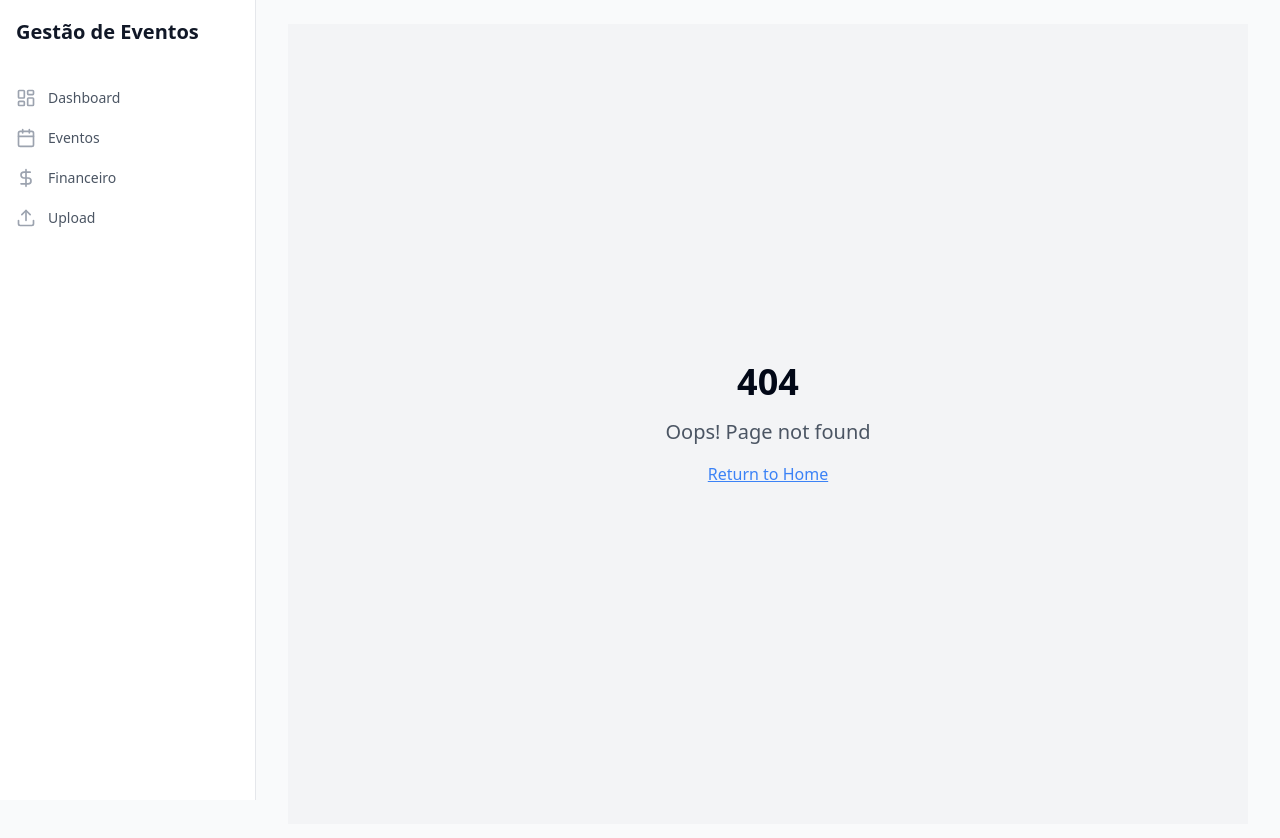
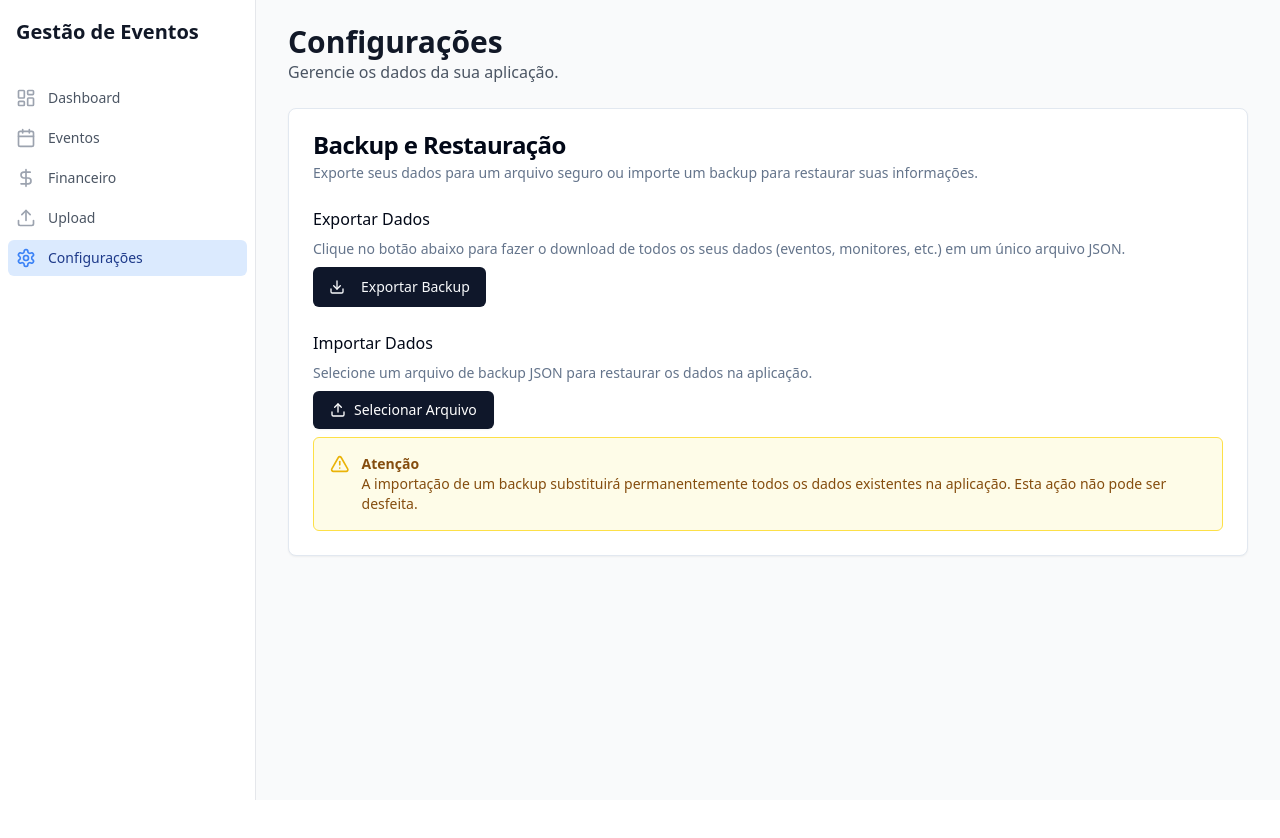
Before and after one commit to marcoshs88/projetos, a React (Vite) app: page /configuracoes in a window 1280 px wide. Before the commit this address had no page. Shown: the top 838 px of the page. After the commit the page ends 800 px from the top, so only its background shows below. Built offline with nearby package versions, Linux system fonts and the light colour scheme.

Commit message:
[lasy] Adicionada funcionalidade de backup e restauração - escreveu 3 arquivo(s)

```diff
--- a/src/App.tsx
+++ b/src/App.tsx
@@ -8,6 +8,7 @@ import Dashboard from "./pages/Dashboard";
 import Events from "./pages/Events";
 import Upload from "./pages/Upload";
 import Finance from "./pages/Finance";
+import Settings from "./pages/Settings";
 import NotFound from "./pages/NotFound";
 
 const queryClient = new QueryClient();
@@ -24,6 +25,7 @@ const App = () => (
             <Route path="/eventos" element={<Events />} />
             <Route path="/upload" element={<Upload />} />
             <Route path="/financeiro" element={<Finance />} />
+            <Route path="/configuracoes" element={<Settings />} />
             <Route path="*" element={<NotFound />} />
           </Routes>
         </Layout>
--- a/src/components/layout/Layout.tsx
+++ b/src/components/layout/Layout.tsx
@@ -7,7 +7,8 @@ import {
   Upload,
   DollarSign,
   Menu,
-  X
+  X,
+  Settings
 } from 'lucide-react';
 import { Button } from '@/components/ui/button';
 import { useState } from 'react';
@@ -21,6 +22,7 @@ const navigation = [
   { name: 'Eventos', href: '/eventos', icon: CalendarDays },
   { name: 'Financeiro', href: '/financeiro', icon: DollarSign },
   { name: 'Upload', href: '/upload', icon: Upload },
+  { name: 'Configurações', href: '/configuracoes', icon: Settings },
 ];
 
 export const Layout = ({ children }: LayoutProps) => {
--- /dev/null
+++ b/src/pages/Settings.tsx
@@ -0,0 +1,148 @@
+import { useState } from 'react';
+import { Card, CardContent, CardHeader, CardTitle, CardDescription } from '@/components/ui/card';
+import { Button } from '@/components/ui/button';
+import { Input } from '@/components/ui/input';
+import { useLocalStorage } from '@/hooks/useLocalStorage';
+import { Event, Monitor, Location } from '@/types';
+import { showSuccess, showError } from '@/utils/toast';
+import { Download, Upload, AlertTriangle } from 'lucide-react';
+
+const Settings = () => {
+  const [events, setEvents] = useLocalStorage<Event[]>('events', []);
+  const [monitors, setMonitors] = useLocalStorage<Monitor[]>('monitors', []);
+  const [locations, setLocations] = useLocalStorage<Location[]>('locations', []);
+  const [isImporting, setIsImporting] = useState(false);
+
+  const handleExport = () => {
+    try {
+      const backupData = {
+        events,
+        monitors,
+        locations,
+        exportedAt: new Date().toISOString(),
+      };
+
+      const jsonString = JSON.stringify(backupData, null, 2);
+      const blob = new Blob([jsonString], { type: 'application/json' });
+      const url = URL.createObjectURL(blob);
+      const link = document.createElement('a');
+      link.href = url;
+      const date = new Date().toISOString().split('T')[0];
+      link.download = `backup-gestao-eventos-${date}.json`;
+      document.body.appendChild(link);
+      link.click();
+      document.body.removeChild(link);
+      URL.revokeObjectURL(url);
+
+      showSuccess('Backup exportado com sucesso!');
+    } catch (error) {
+      console.error('Erro ao exportar dados:', error);
+      showError('Ocorreu um erro ao exportar o backup.');
+    }
+  };
+
+  const handleFileChange = (event: React.ChangeEvent<HTMLInputElement>) => {
+    const file = event.target.files?.[0];
+    if (!file) return;
+
+    if (!window.confirm('Tem certeza que deseja importar este backup? Todos os dados atuais serão substituídos. Esta ação não pode ser desfeita.')) {
+      event.target.value = ''; // Reseta o input
+      return;
+    }
+
+    setIsImporting(true);
+    const reader = new FileReader();
+    reader.onload = (e) => {
+      try {
+        const text = e.target?.result;
+        if (typeof text !== 'string') {
+          throw new Error('Falha ao ler o arquivo.');
+        }
+        const data = JSON.parse(text);
+
+        // Validação básica do arquivo de backup
+        if (data && Array.isArray(data.events) && Array.isArray(data.monitors) && Array.isArray(data.locations)) {
+          setEvents(data.events);
+          setMonitors(data.monitors);
+          setLocations(data.locations);
+          showSuccess('Backup importado com sucesso!');
+        } else {
+          throw new Error('Arquivo de backup inválido ou corrompido.');
+        }
+      } catch (error) {
+        console.error('Erro ao importar dados:', error);
+        showError('Ocorreu um erro ao importar o backup. Verifique se o arquivo é válido.');
+      } finally {
+        setIsImporting(false);
+        event.target.value = ''; // Reseta o input para permitir o mesmo arquivo novamente
+      }
+    };
+    reader.onerror = () => {
+      showError('Não foi possível ler o arquivo.');
+      setIsImporting(false);
+    };
+    reader.readAsText(file);
+  };
+
+  return (
+    <div className="space-y-6">
+      <div>
+        <h1 className="text-3xl font-bold text-gray-900">Configurações</h1>
+        <p className="text-gray-600">
+          Gerencie os dados da sua aplicação.
+        </p>
+      </div>
+
+      <Card>
+        <CardHeader>
+          <CardTitle>Backup e Restauração</CardTitle>
+          <CardDescription>
+            Exporte seus dados para um arquivo seguro ou importe um backup para restaurar suas informações.
+          </CardDescription>
+        </CardHeader>
+        <CardContent className="space-y-6">
+          <div className="space-y-2">
+            <h3 className="font-medium">Exportar Dados</h3>
+            <p className="text-sm text-muted-foreground">
+              Clique no botão abaixo para fazer o download de todos os seus dados (eventos, monitores, etc.) em um único arquivo JSON.
+            </p>
+            <Button onClick={handleExport}>
+              <Download className="mr-2 h-4 w-4" />
+              Exportar Backup
+            </Button>
+          </div>
+
+          <div className="space-y-2">
+            <h3 className="font-medium">Importar Dados</h3>
+            <p className="text-sm text-muted-foreground">
+              Selecione um arquivo de backup JSON para restaurar os dados na aplicação.
+            </p>
+            <div className="flex items-center space-x-2">
+              <label htmlFor="import-file" className={`relative inline-flex items-center px-4 py-2 border border-transparent text-sm font-medium rounded-md shadow-sm text-white bg-primary hover:bg-primary/90 cursor-pointer ${isImporting ? 'opacity-50' : ''}`}>
+                <Upload className="mr-2 h-4 w-4" />
+                {isImporting ? 'Importando...' : 'Selecionar Arquivo'}
+                <Input
+                  id="import-file"
+                  type="file"
+                  className="sr-only"
+                  accept=".json"
+                  onChange={handleFileChange}
+                  disabled={isImporting}
+                />
+              </label>
+            </div>
+            <div className="mt-4 flex items-start space-x-3 rounded-md border border-yellow-300 bg-yellow-50 p-4">
+              <AlertTriangle className="h-5 w-5 text-yellow-500" />
+              <div className="text-sm text-yellow-800">
+                <p className="font-semibold">Atenção</p>
+                <p>A importação de um backup substituirá permanentemente todos os dados existentes na aplicação. Esta ação não pode ser desfeita.</p>
+              </div>
+            </div>
+          </div>
+        </CardContent>
+      </Card>
+    </div>
+  );
+};
+
+export default Settings;
```
